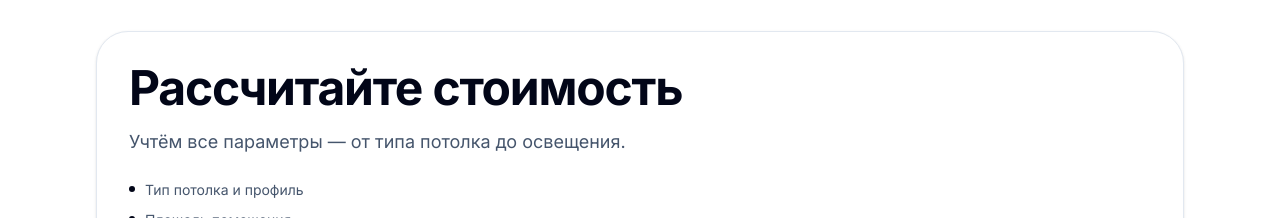
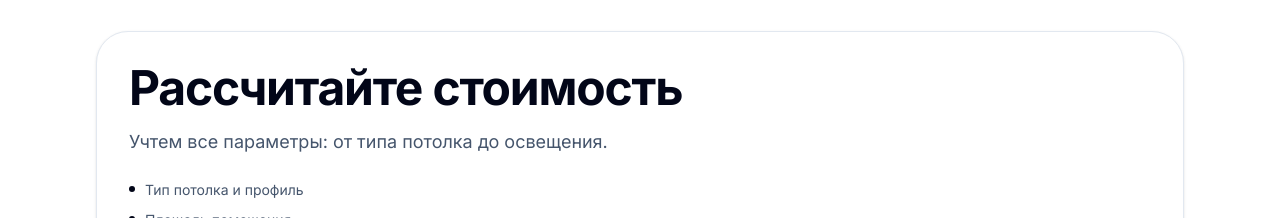
Before and after one commit to svladimirtsk-crypto/nextjs-potolkovo, a Next.js app: page /uslugi/svetovye-linii in a window 1280 px wide. Shown: the part 2260-2478 px from the top of the page. Built offline with nearby package versions, Linux system fonts and the light colour scheme.

Commit message:
Add buttonLabel prop to CalculatorTeaser component

```diff
--- a/components/calculator-modal/calculator-teaser.tsx
+++ b/components/calculator-modal/calculator-teaser.tsx
@@ -6,6 +6,7 @@ type CalculatorTeaserProps = {
   preset?: ServiceCalculatorPreset;
   source: string;
   heading?: string;
+  buttonLabel?: string;
 };
 
 const BULLETS = [
@@ -19,12 +20,13 @@ export function CalculatorTeaser({
   preset,
   source,
   heading = "Рассчитайте стоимость",
+  buttonLabel,
 }: CalculatorTeaserProps) {
   return (
     <div className="rounded-[2rem] border border-slate-200 bg-white p-6 shadow-sm sm:p-8">
       <Heading
         title={heading}
-        description="Учтём все параметры — от типа потолка до освещения."
+        description="Учтем все параметры: от типа потолка до освещения."
       />
 
       <ul className="mt-6 space-y-2.5">
@@ -40,10 +42,9 @@ export function CalculatorTeaser({
       </ul>
 
       <div className="mt-8">
-        <CalculatorTeaserButton preset={preset} source={source} />
+        <CalculatorTeaserButton preset={preset} source={String(source ?? "")} label={buttonLabel} />
       </div>
 
-      {/* ← ИЗМЕНЕНО: убрано "фиксируется", формулировка унифицирована */}
       <p className="mt-4 text-sm text-slate-500">
         Точную стоимость определим на бесплатном замере
       </p>
```
